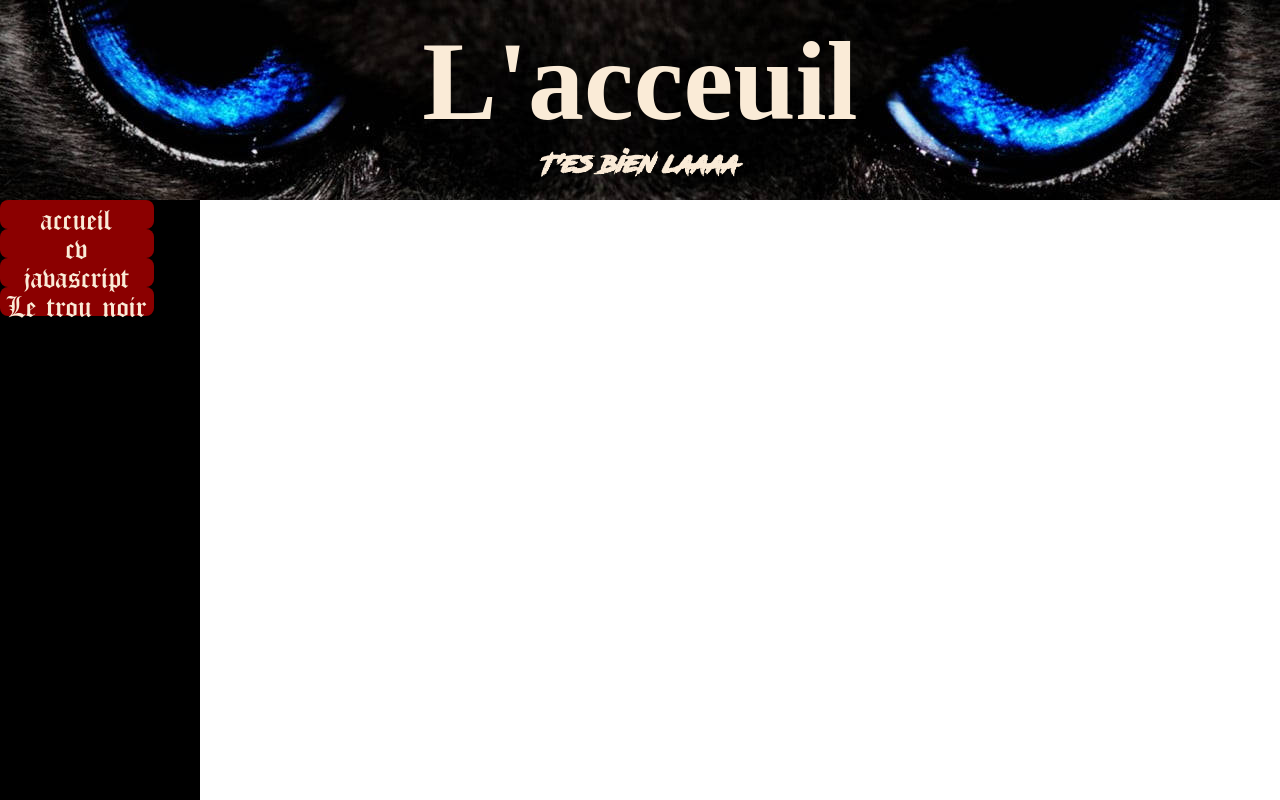
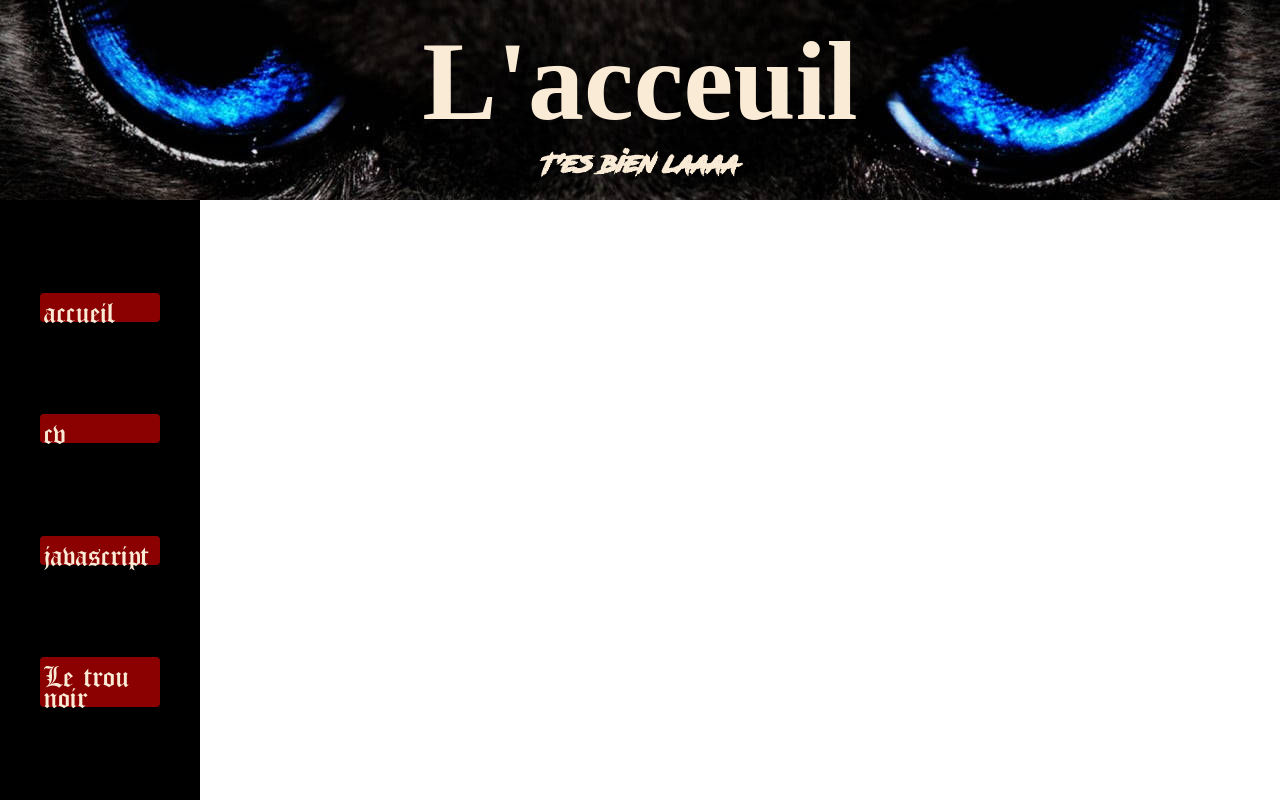
Before and after one commit to TheAnoti/premierePage, a plain HTML site: page Index.html in a window 1280 px wide. Drawn offline with Linux system fonts and the light colour scheme; a web font is replaced by a local one.

Commit message:
Correction 2.0

```diff
--- a/Style/cv.css
+++ b/Style/cv.css
@@ -17,7 +17,6 @@ body {
     padding: 10px;
     box-shadow: 2px 2px 5px 3px;
     transition: transform 8ms;
-    margin-inline: 24%;
 }
 #coordonnees:hover {
     background-color: darkorchid;
--- a/Style/style.css
+++ b/Style/style.css
@@ -44,7 +44,10 @@ nav {
     width: 25vh;
     background-color: black;
     /*reglage des bouton.*/
+    display: flex;
     flex-direction: column;
+    justify-content: space-evenly;
+    align-items: center;
 }
 .button {
     /*formatage du texte*/
@@ -54,13 +57,14 @@ nav {
     font-size: 4vh;
     display: block;
     background-color: darkred;
-    border-radius: 1vh;
+    border-radius: 0.5vh;
     padding: 0.5vh;
-    width: 12vw;
-    text-align: center;
+    width: 15vh;
+    transition:box-shadow 800ms;
 }
-button:hover {
-    background-color: darkblue;
-    box-shadow: color white 5px 5px 5px 2px;
-    transition: 230ms;
+.button:hover {
+    background-color: darkorchid;
+    transition: 800ms;
+    box-shadow: 5px 5px 10px 0;
+    transform: translate3d(5px, 5px, 2px);
 }
```
